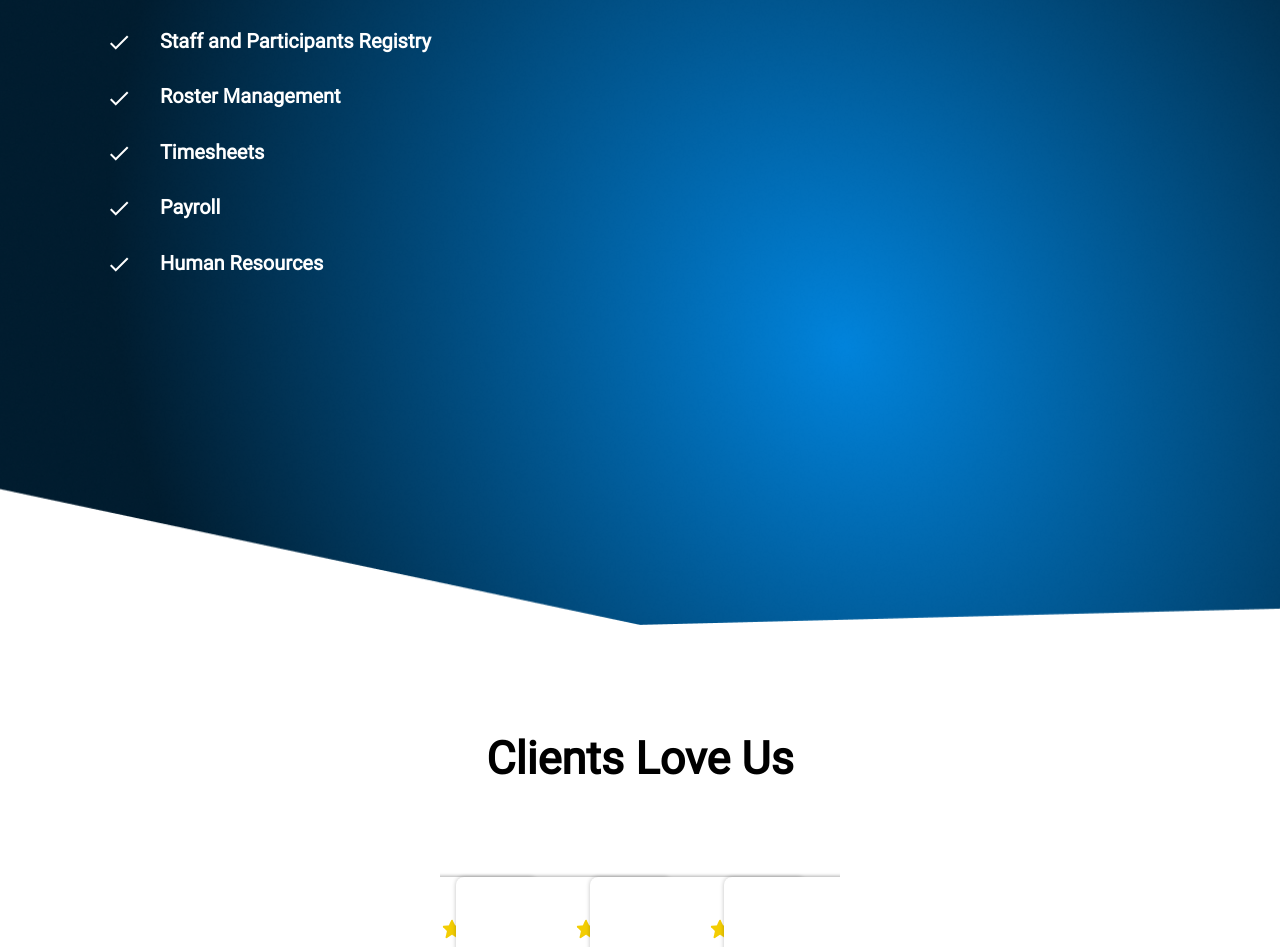
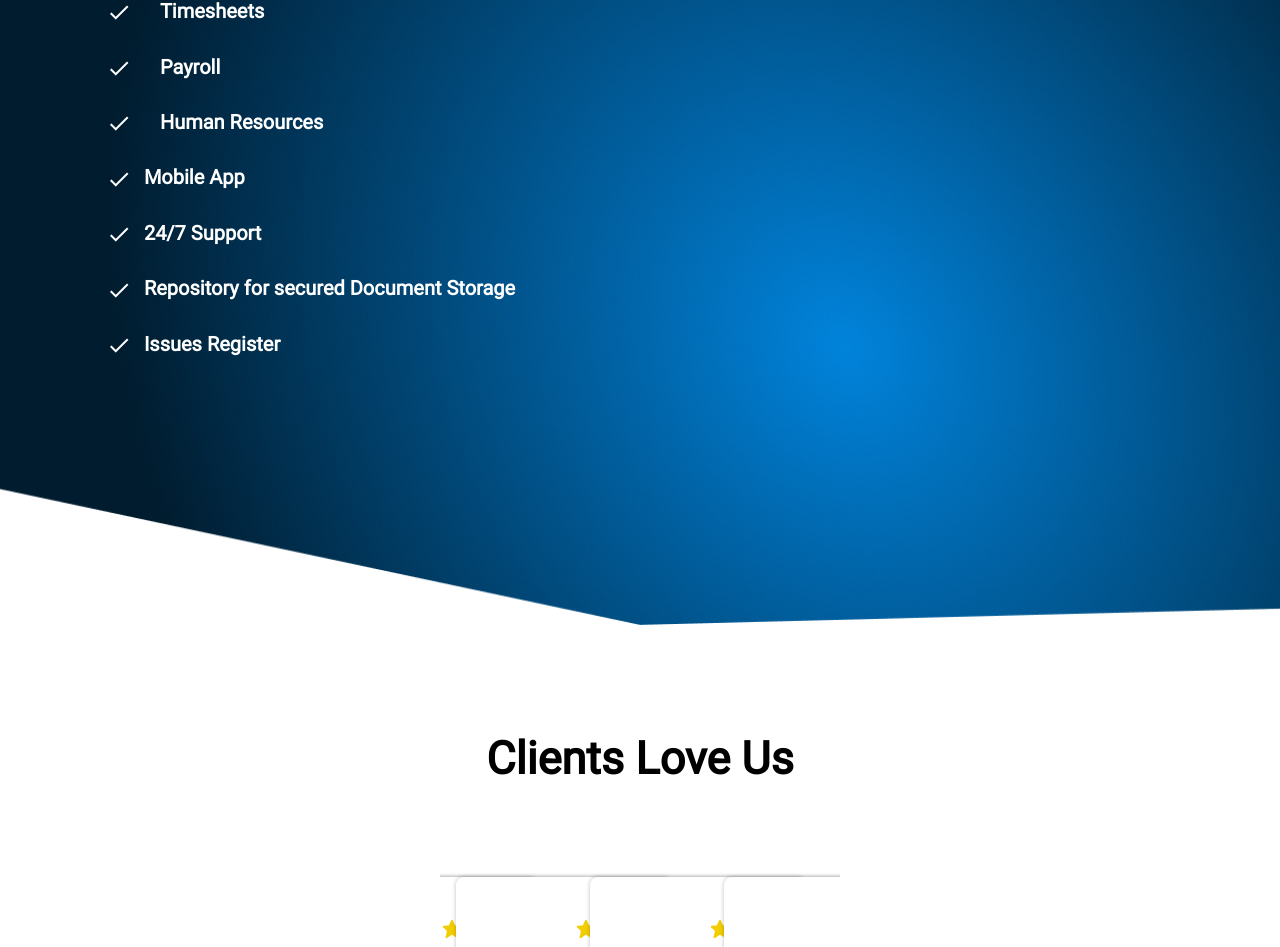
Before and after one commit to krishnakanthTM/tesseract, a React (Create React App) app: page / in a window 1280 px wide. Shown: the part 1949-2896 px from the top of the page. Built offline with nearby package versions, Linux system fonts and the light colour scheme.

Commit message:
services content fix

```diff
--- a/src/App/Pages/Home/HomePage.jsx
+++ b/src/App/Pages/Home/HomePage.jsx
@@ -123,57 +123,57 @@ function HomePage() {
         {/* <div className="HomeServices__container"> */}
           <div className="HomeServices__content">
             <div className="HomeServices__column1">
-            <div className="HomeServices__item">
+            <div className="HomeServices__column1__item">
                 <span><img src={vector} alt="tickMark" />&nbsp;&nbsp;&nbsp;</span>
                 Staff and Participants Registry
             </div>
-            <div className="HomeServices__item">
+            <div className="HomeServices__column1__item">
                 <span><img src={vector} alt="tickMark" />&nbsp;&nbsp;&nbsp;</span>
                 Roster Management
             </div>
-            <div className="HomeServices__item">
+            <div className="HomeServices__column1__item">
                 <span><img src={vector} alt="tickMark" />&nbsp;&nbsp;&nbsp;</span>
                 Timesheets
             </div>
-            <div className="HomeServices__item">
+            <div className="HomeServices__column1__item">
                 <span><img src={vector} alt="tickMark" />&nbsp;&nbsp;&nbsp;</span>
                 Payroll
             </div>
-            <div className="HomeServices__item">
+            <div className="HomeServices__column1__item">
                 <span><img src={vector} alt="tickMark" />&nbsp;&nbsp;&nbsp;</span>
                 Human Resources
             </div>
-            {/* <div className="HomeServices__item">
+            <div className="HomeServices__column1__item">
                 <span><img src={vector} alt="tickMark" />&nbsp;&nbsp;&nbsp;</span>
                 Mobile App
             </div>
-            <div className="HomeServices__item">
+            <div className="HomeServices__column1__item">
                 <span><img src={vector} alt="tickMark" />&nbsp;&nbsp;&nbsp;</span>
                 24/7 Support
             </div>
-            <div className="HomeServices__item">
+            <div className="HomeServices__column1__item">
                 <span><img src={vector} alt="tickMark" />&nbsp;&nbsp;&nbsp;</span>
                 Repository for secured Document Storage
             </div>
-            <div className="HomeServices__item">
+            <div className="HomeServices__column1__item">
                 <span><img src={vector} alt="tickMark" />&nbsp;&nbsp;&nbsp;</span>
                 Issues Register
-            </div> */}
+            </div>
         </div>
         <div className="HomeServices__column2">
-            <div className="HomeServices__item">
+            <div className="HomeServices__column2__item">
                 <span><img src={vector} alt="tickMark" />&nbsp;&nbsp;&nbsp;</span>
                 Mobile App
             </div>
-            <div className="HomeServices__item">
+            <div className="HomeServices__column2__item">
                 <span><img src={vector} alt="tickMark" />&nbsp;&nbsp;&nbsp;</span>
                 24/7 Support
             </div>
-            <div className="HomeServices__item">
+            <div className="HomeServices__column2__item">
                 <span><img src={vector} alt="tickMark" />&nbsp;&nbsp;&nbsp;</span>
                 Repository for secured Document Storage
             </div>
-            <div className="HomeServices__item">
+            <div className="HomeServices__column2__item">
                 <span><img src={vector} alt="tickMark" />&nbsp;&nbsp;&nbsp;</span>
                 Issues Register
             </div>
--- a/src/App/Pages/Home/HomePage.scss
+++ b/src/App/Pages/Home/HomePage.scss
@@ -208,10 +208,28 @@
         //  height: 58vh;
         //  position: absolute;
         padding: 0 20px;
+        position: relative;
+        top: 3rem;
     }
 
     &__column1 {
         margin: 0 70px;
+        &__item {
+            display: flex;
+            align-items: center;
+            width: Fixed (510px)px;
+            height: Hug (55px)px;
+            padding: 16px 20px 16px 20px;
+            gap: 16px;
+            border-radius: 12px 0px 0px 0px;
+            // opacity: 0px;
+            line-height: 2.5rem;
+            font-family: Roboto;
+            font-size: 20px;
+            font-weight: 700;
+            line-height: 23.44px;
+            text-align: left;
+        }
 
         &__item:nth-child(6),&__item:nth-child(7),&__item:nth-child(8),&__item:nth-child(9) {
             display: none;
@@ -221,6 +239,22 @@
     &__column2 {
         margin: 0 70px;
         margin-top: -50px;
+        &__item {
+            display: flex;
+            align-items: center;
+            width: Fixed (510px)px;
+            height: Hug (55px)px;
+            padding: 16px 20px 16px 20px;
+            gap: 16px;
+            border-radius: 12px 0px 0px 0px;
+            // opacity: 0px;
+            line-height: 2.5rem;
+            font-family: Roboto;
+            font-size: 20px;
+            font-weight: 700;
+            line-height: 23.44px;
+            text-align: left;
+        }
     }
 
     &__item {
```
